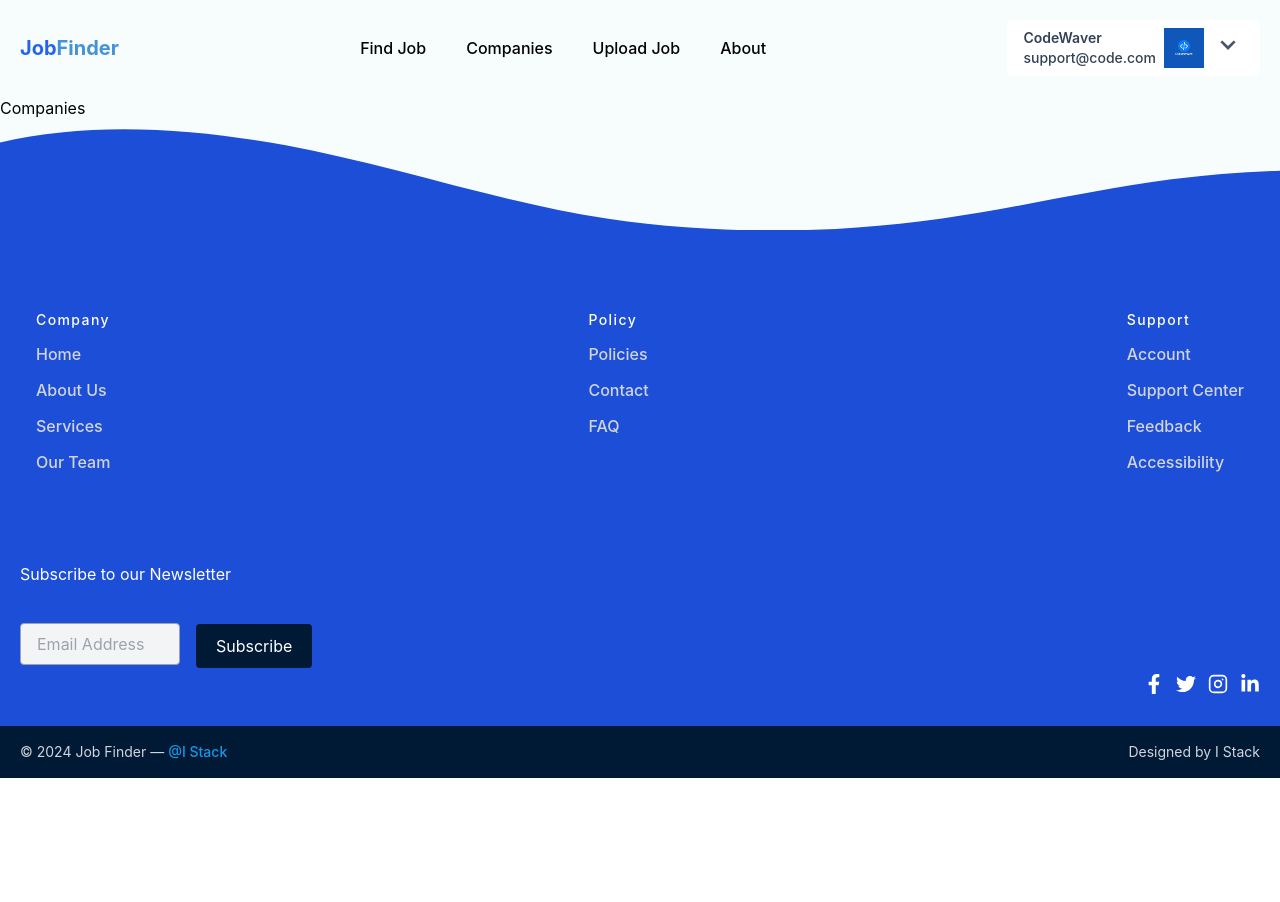
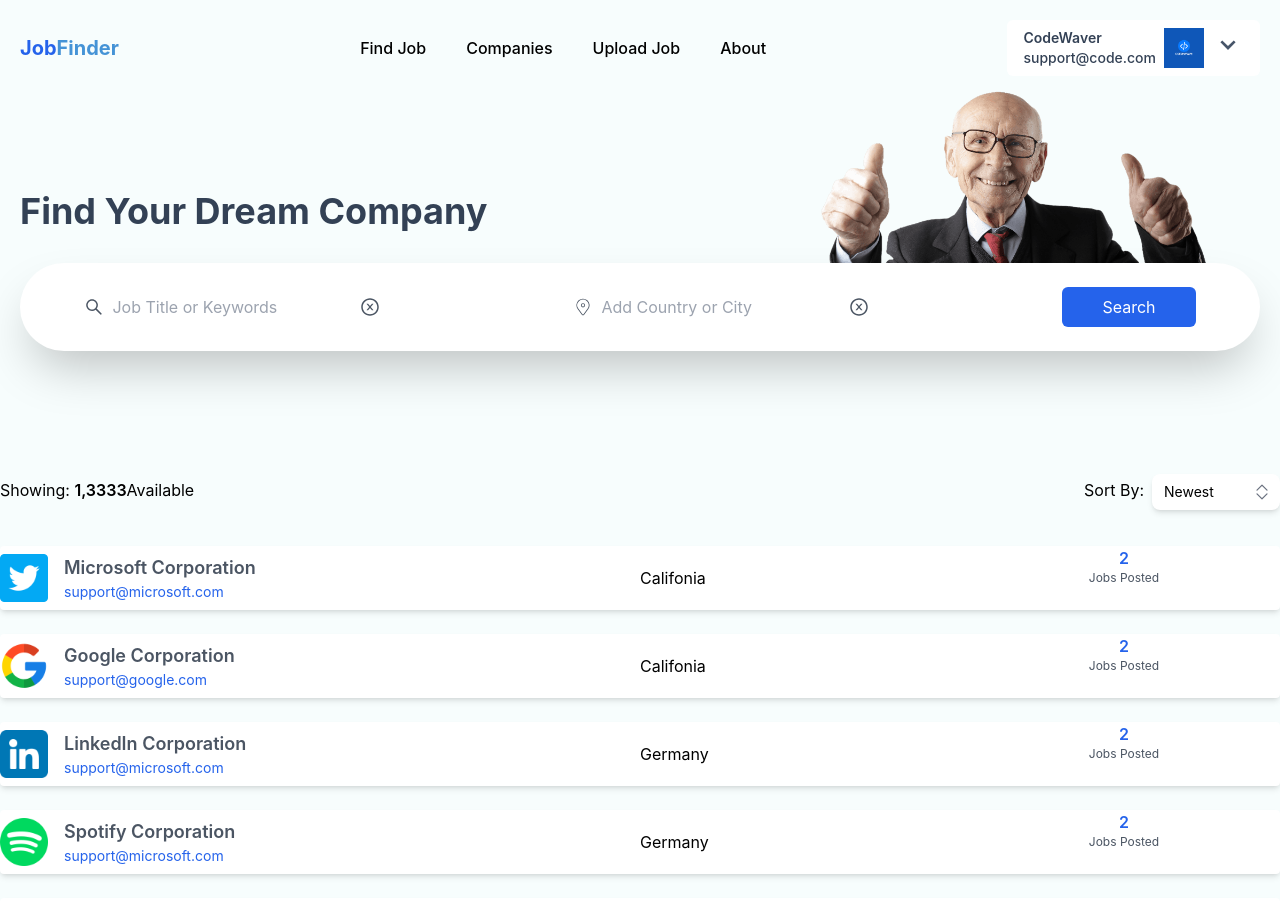
Before and after one commit to Veasna3d/FindJob, a React (Vite) app in the folder client/: page /companies in a window 1280 px wide. Shown: the top 902 px of the page. Before the commit the page ends 800 px from the top, so only its background shows below. Built offline with nearby package versions, Linux system fonts and the light colour scheme.

Commit message:
Companies Components

```diff
--- /dev/null
+++ b/client/src/components/CompanyCard.jsx
@@ -0,0 +1,40 @@
+import React from "react";
+import { Link } from "react-router-dom";
+
+const CompanyCard = ({ cmp }) => {
+  return (
+    <div className="w-full h-16 flex gap-4 items-center justify-between bg-white shadow-md rounded">
+      <div className="w-3/4 md:w-2/4 flex gap-4 items-center">
+        <Link to={`/company-profile/${cmp?._id}`}>
+          <img
+            src={cmp?.profileUrl}
+            alt="cmp?.name"
+            className="w-8 md:w-12 h-8 md:h-12 rounded"
+          />
+        </Link>
+        <div className="h-full flex flex-col">
+          <Link
+            to={`/company-profile/${cmp?._id}`}
+            className="text-base md:text-lg font-semibold text-gray-600 truncate"
+          >
+            {cmp?.name}
+          </Link>
+          <span className="text-sm text-blue-600">{cmp?.email}</span>
+        </div>
+      </div>
+
+      <div className="hidden w-1/4 h-full md:flex items-center">
+        <p className="text-base text-start">{cmp?.location}</p>
+      </div>
+
+      <div className="w-1/4 h-full flex flex-col items-center">
+        <p className="text-blue-600 font-semibold">{cmp?.jobPosts?.length}</p>
+        <span className="text-xs md:base font-normal text-gray-600">
+          Jobs Posted
+        </span>
+      </div>
+    </div>
+  );
+};
+
+export default CompanyCard;
--- /dev/null
+++ b/client/src/components/Loading.jsx
@@ -0,0 +1,15 @@
+import React from "react";
+
+const Loading = () => {
+  return (
+    <div className="dots-container">
+      <div className="dot"></div>
+      <div className="dot"></div>
+      <div className="dot"></div>
+      <div className="dot"></div>
+      <div className="dot"></div>
+    </div>
+  );
+};
+
+export default Loading;
--- a/client/src/components/index.js
+++ b/client/src/components/index.js
@@ -6,7 +6,7 @@
 import Header from "./Header"
 import ListBox from "./ListBox";
 import JobCard from "./JobCard";
+import CompanyCard from "./CompanyCard";
+import Loading from "./Loading";
 
-
-
-export { Navbar, Footer, CustomButton, TextInput, SignUp, Header, ListBox, JobCard };
+export { Navbar, Footer, CustomButton, TextInput, SignUp, Header, ListBox, JobCard, CompanyCard, Loading };
--- a/client/src/pages/Companies.jsx
+++ b/client/src/pages/Companies.jsx
@@ -1,9 +1,82 @@
-import React from 'react'
+import React, { useEffect, useState } from "react";
+import { useLocation, useNavigate } from "react-router-dom";
+import {
+  CompanyCard,
+  CustomButton,
+  Header,
+  ListBox,
+  Loading,
+} from "../components";
+import { companies } from "../utils/data";
 
 const Companies = () => {
+  const [page, setPage] = useState(1);
+  const [numPage, setNumPage] = useState(1);
+  const [recordsCount, setRecordsCount] = useState(0);
+  const [data, setData] = useState(companies ?? []);
+  const [searchQuery, setSearchQuery] = useState("");
+  const [cmpLocation, setCmpLocation] = useState("");
+  const [sort, setSort] = useState("Newest");
+  const [isFetching, setIsFetching] = useState(false);
+
+  const location = useLocation();
+  const navigate = useNavigate();
+
+  const handleSearchSubmit = () => {};
+  const handleShowMore = () => {};
+
   return (
-    <div>Companies</div>
-  )
-}
+    <div className="w-full">
+      <Header
+        title="Find Your Dream Company"
+        handleClick={handleSearchSubmit}
+        searchQuery={searchQuery}
+        setSearchQuery={setSearchQuery}
+        location={cmpLocation}
+        setLocation={setSearchQuery}
+      />
 
-export default Companies
+      <div className="container mx-auto flex flex-col gap-5 2xl:gap-10 px-5 md:px-0 py-6 bg-[#f7fdfd]">
+        <div className="flex items-center justify-between mb-4">
+          <p className="text-sm md:text-base">
+            Showing: <span className="font-semibold">1,3333</span>
+            Available
+          </p>
+
+          <div className="flex flex-col md:flex-row gap-0 md:gap-2 md:items-center">
+            <p className="text-sm md:text-base">Sort By:</p>
+
+            <ListBox sort={sort} setSort={setSort} />
+          </div>
+        </div>
+
+        <div className="w-full flex flex-col gap-6">
+          {data?.map((cmp, index) => (
+            <CompanyCard cmp={cmp} key={index} />
+          ))}
+          {isFetching && (
+            <div className="mt-10">
+              <Loading />
+            </div>
+          )}
+
+          <p className="text-sm text-right">
+            {data?.length} records out of {recordsCount}
+          </p>
+        </div>
+
+        {numPage > page && !isFetching && (
+          <div className="w-full flex items-center justify-center pt-16">
+            <CustomButton
+              onClick={handleShowMore}
+              title="Load More"
+              containerStyles={`text-blue-600 py-1.5 px-5 focus:outline-none hover:bg-blue-700 hover:text-white rounded-full text-base border border-blue-600`}
+            />
+          </div>
+        )}
+      </div>
+    </div>
+  );
+};
+
+export default Companies;
```
